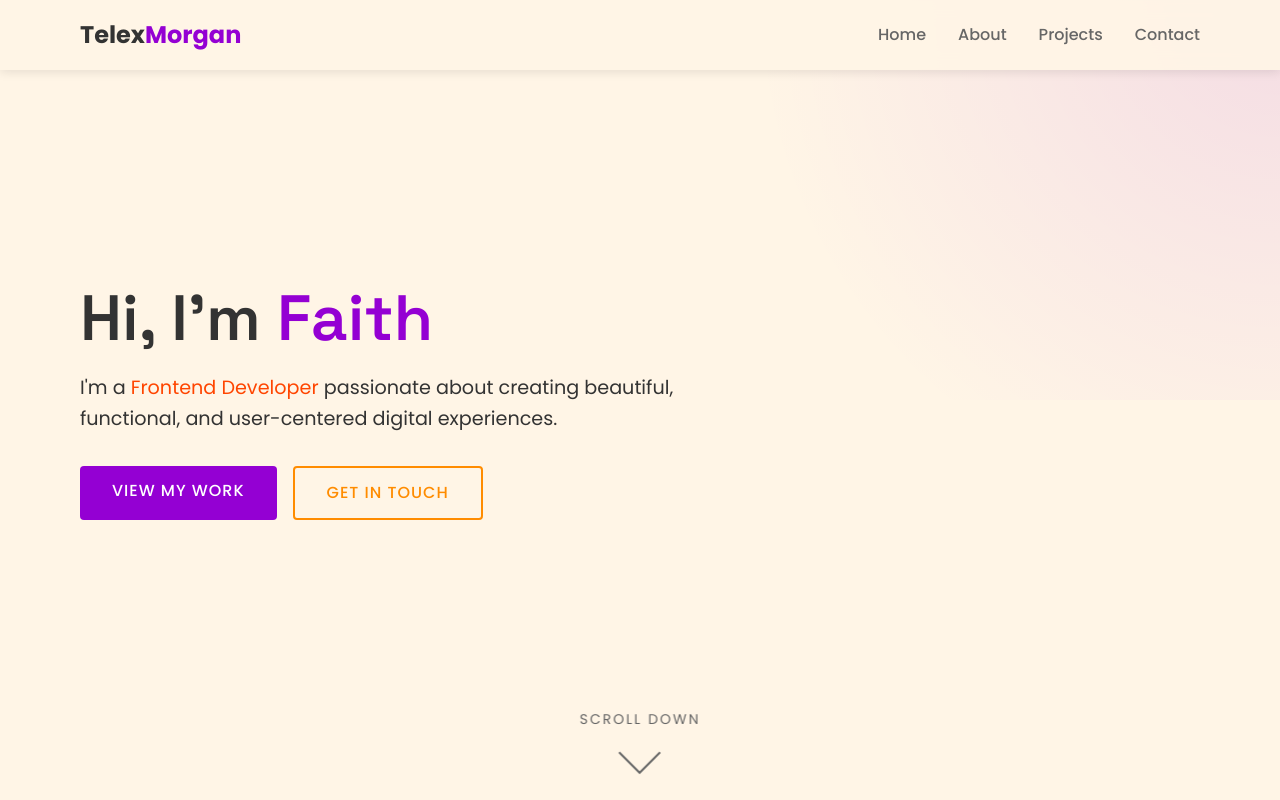
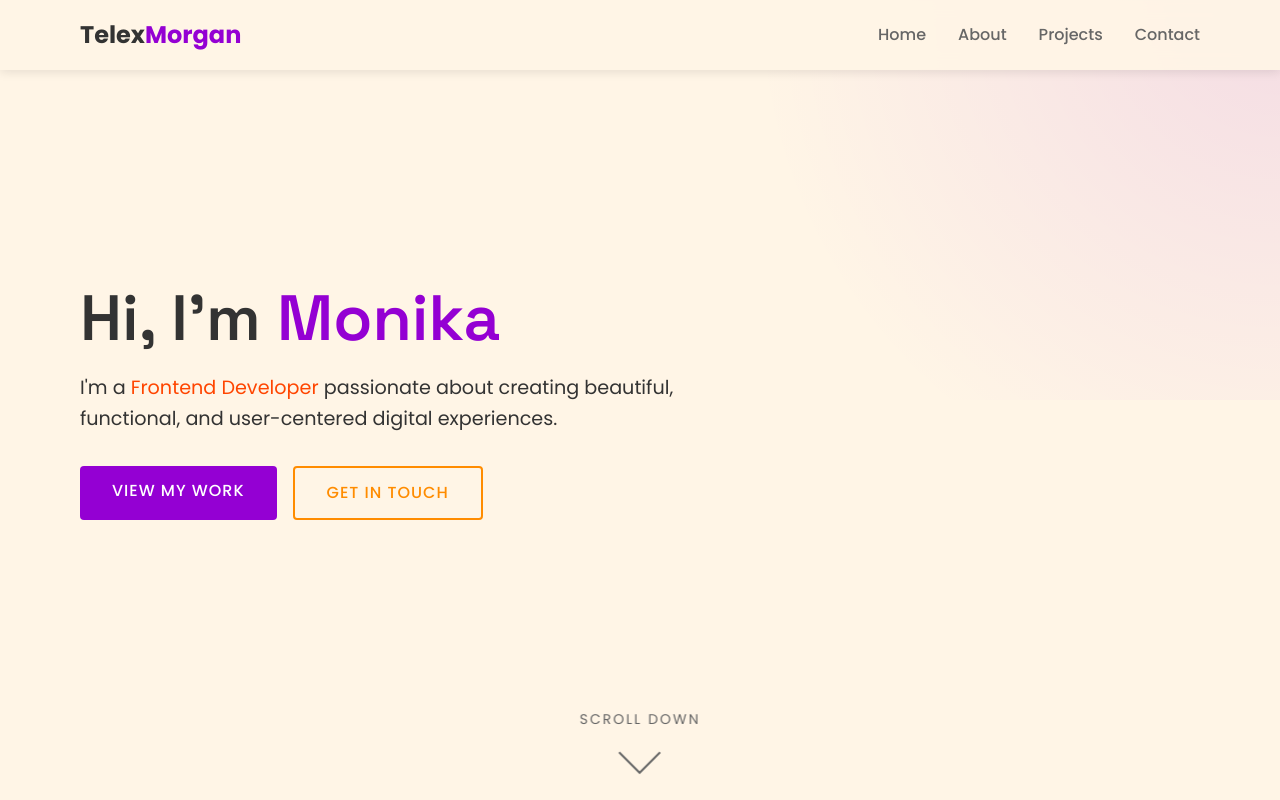
Before and after one commit to thishown2005/info-AI, a plain HTML site: page index.html in a window 1280 px wide. Shown: the top 800 px of the page. Drawn offline with Linux system fonts and the light colour scheme.

Commit message:
Update index.html

```diff
--- a/index.html
+++ b/index.html
@@ -802,7 +802,7 @@
     <!-- Hero Section -->
     <section id="home" class="hero">
         <div class="container hero-content">
-            <h1>Hi, I'm <span class="highlight">Faith</span></h1>
+            <h1>Hi, I'm <span class="highlight">Monika</span></h1>
             <p>I'm a <span class="accent">Frontend Developer</span> passionate about creating beautiful, functional, and user-centered digital experiences.</p>
             <div class="hero-buttons">
                 <a href="#projects" class="btn">View My Work</a>
```
